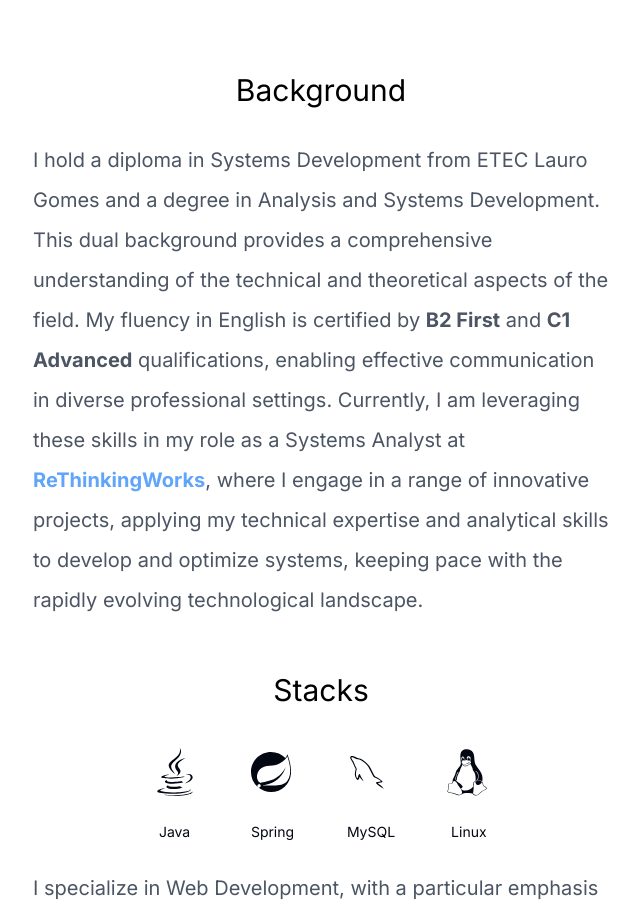
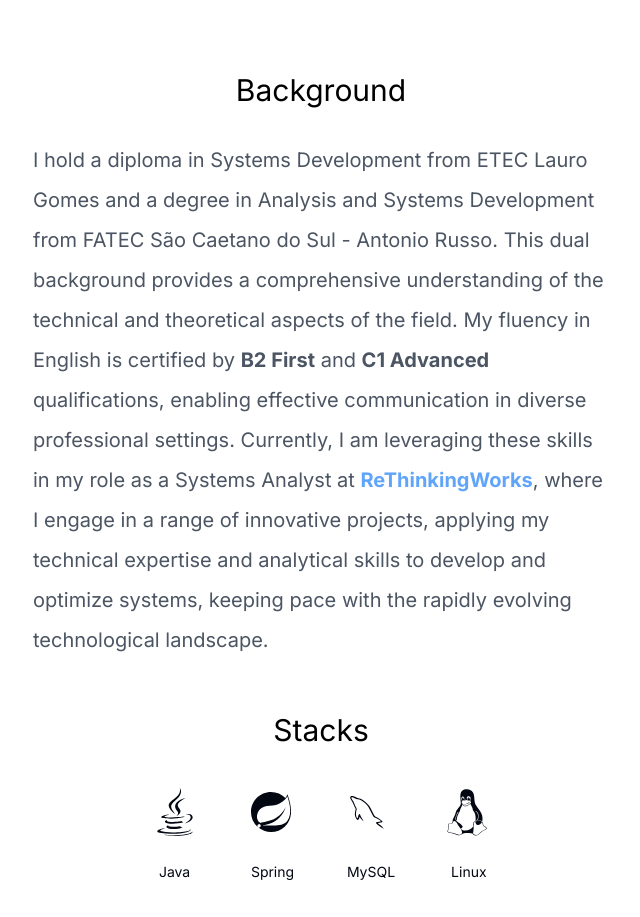
Before and after one commit to pkielblock/kielblock-dev, a Next.js app: page / in a window 1280 px wide. Shown: the part 780-1697 px from the top of the page, without its empty margins (319-959 px from the left). Built offline with nearby package versions, Linux system fonts and the light colour scheme.

Commit message:
fix: added my university name

```diff
--- a/src/app/page.js
+++ b/src/app/page.js
@@ -56,7 +56,7 @@ export default function Home() {
               Background
             </h3>
             <p className='text-md py-2 leading-8 text-gray-600 md:text-xl md:leading-10 max-w-xl mx-auto  dark:text-gray-300'>
-              I hold a diploma in Systems Development from ETEC Lauro Gomes and a degree in Analysis and Systems Development.
+              I hold a diploma in Systems Development from ETEC Lauro Gomes and a degree in Analysis and Systems Development from FATEC São Caetano do Sul - Antonio Russo.
               This dual background provides a comprehensive understanding of the technical and theoretical aspects of the field.
               My fluency in English is certified by <span className='font-bold  dark:text-white'>B2 First</span> and <span className='font-bold  dark:text-white'>C1 Advanced</span> qualifications, enabling effective communication in diverse professional settings.
               Currently, I am leveraging these skills in my role as a Systems Analyst at  <a className='font-bold text-blue-400 hover:underline hover:text-blue-700' href='https://www.rethinkingworks.com/' target='_blank'>ReThinkingWorks</a>, where I engage in a range of innovative projects,
```
